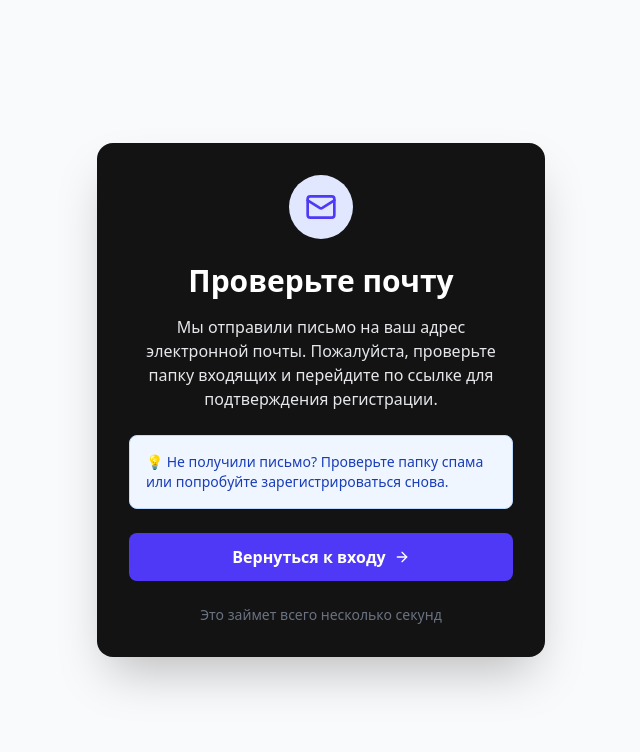
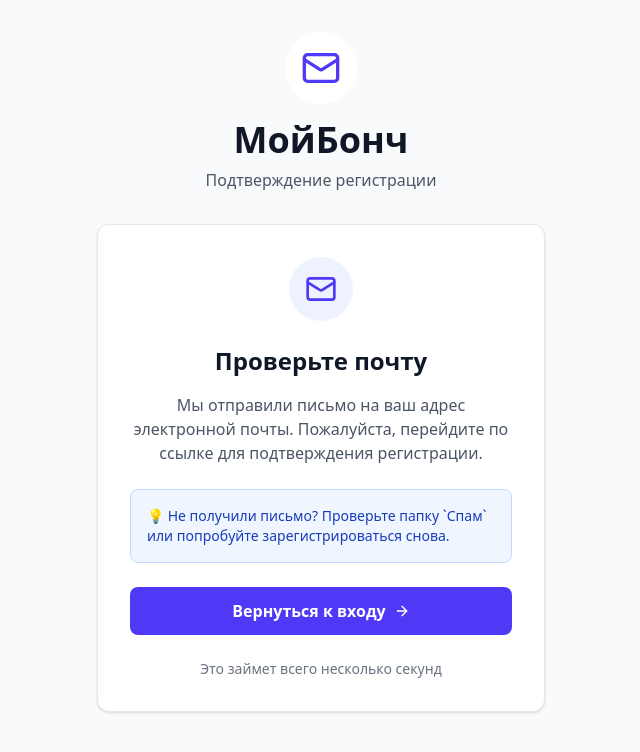
Before and after one commit to jacio1/MyBonch-app, a Next.js app: page /check-email in a window 1280 px wide. Shown: the top 752 px of the page, without its empty margins (319-959 px from the left). Built offline with nearby package versions, Linux system fonts and the light colour scheme; no server answers.

Commit message:
minor changes

```diff
--- a/src/app/(auth)/check-email/page.tsx
+++ b/src/app/(auth)/check-email/page.tsx
@@ -5,39 +5,60 @@ import Link from "next/link";
 
 export default function CheckEmailPage() {
   return (
-    <div className="min-h-screen  flex items-center justify-center p-4">
+    <div className="flex items-center justify-center min-h-[calc(100vh-200px)] p-4 sm:p-8 transition-colors">
       <div className="w-full max-w-md">
-        <div className="bg-[#131313] rounded-2xl shadow-2xl p-6 sm:p-8">
-          <div className="flex justify-center mb-6">
-            <div className="bg-indigo-100 rounded-full p-4">
-              <Mail className="h-8 w-8 text-indigo-600" />
+        {/* Header (как на странице входа) */}
+        <div className="text-center mb-8">
+          <div className="flex justify-center mb-4">
+            <div className="bg-white dark:bg-indigo-900/50 rounded-full p-3 sm:p-4">
+              <Mail className="h-8 w-8 sm:h-10 sm:w-10 text-indigo-600 dark:text-indigo-400" />
             </div>
           </div>
-          <h1 className="text-2xl sm:text-3xl font-bold text-white text-center mb-4">
+          <h1 className="text-3xl sm:text-4xl font-bold text-gray-900 dark:text-white mb-2">
+            МойБонч
+          </h1>
+          <p className="text-gray-600 dark:text-gray-400 text-sm sm:text-base">
+            Подтверждение регистрации
+          </p>
+        </div>
+
+        {/* Карточка с сообщением (как карточка входа) */}
+        <div className="bg-white dark:bg-gray-800 rounded-xl border border-gray-200 dark:border-gray-700 p-6 sm:p-8 shadow-sm">
+          <div className="flex justify-center mb-6">
+            <div className="bg-indigo-50 dark:bg-indigo-900/30 rounded-full p-4">
+              <Mail className="h-8 w-8 text-indigo-600 dark:text-indigo-400" />
+            </div>
+          </div>
+
+          <h2 className="text-xl sm:text-2xl font-bold text-gray-900 dark:text-white text-center mb-4">
             Проверьте почту
-          </h1>
-          <p className="text-gray-200 text-center mb-6 text-sm sm:text-base">
+          </h2>
+
+          <p className="text-gray-600 dark:text-gray-400 text-center mb-6 text-sm sm:text-base">
             Мы отправили письмо на ваш адрес электронной почты. Пожалуйста,
-            проверьте папку входящих и перейдите по ссылке для подтверждения
+             перейдите по ссылке для подтверждения
             регистрации.
           </p>
 
-          <div className="bg-blue-50 border border-blue-200 rounded-lg p-4 mb-6">
-            <p className="text-blue-800 text-sm font-medium">
-              💡 Не получили письмо? Проверьте папку спама или попробуйте
+          {/* Информационный блок (заменён на стилизованный под тёмную тему) */}
+          <div className="bg-blue-50 dark:bg-blue-900/20 border border-blue-200 dark:border-blue-800 rounded-lg p-4 mb-6">
+            <p className="text-blue-800 dark:text-blue-300 text-sm font-medium">
+              💡 Не получили письмо? Проверьте папку `Спам` или попробуйте
               зарегистрироваться снова.
             </p>
           </div>
 
+          {/* Кнопка возврата (как кнопка "Войти" на странице входа) */}
           <Link
             href="/sign-in"
-            className="flex items-center justify-center space-x-2 w-full bg-indigo-600 text-white font-semibold py-3 rounded-lg hover:bg-indigo-700 transition text-sm sm:text-base"
+            className="flex items-center justify-center gap-2 w-full bg-indigo-600 hover:bg-indigo-700 text-white font-semibold py-3 rounded-lg transition text-sm sm:text-base"
           >
             <span>Вернуться к входу</span>
             <ArrowRight className="h-4 w-4" />
           </Link>
 
-          <p className="text-center text-gray-500 text-xs sm:text-sm mt-6">
+          {/* Дополнительная информация (как текст внизу) */}
+          <p className="text-center text-gray-500 dark:text-gray-500 text-xs sm:text-sm mt-6">
             Это займет всего несколько секунд
           </p>
         </div>
--- a/src/app/(auth)/sign-in/page.tsx
+++ b/src/app/(auth)/sign-in/page.tsx
@@ -150,7 +150,7 @@ export default function SignInPage() {
           </div>
 
           {/* Sign Up Link */}
-          <p className="text-center text-gray-600 dark:text-gray-400 text-sm sm:text-base">
+          <p className=" pt-4 text-center text-gray-600 dark:text-gray-400 text-sm sm:text-base">
             Нет аккаунта?{" "}
             <Link
               href="/sign-up"
--- a/src/app/(auth)/sign-up/page.tsx
+++ b/src/app/(auth)/sign-up/page.tsx
@@ -217,7 +217,7 @@ export default function SignUpPage() {
           </div>
 
           {/* Sign In Link */}
-          <p className="text-center text-gray-600 dark:text-gray-400 text-sm sm:text-base">
+          <p className="pt-4 text-center text-gray-600 dark:text-gray-400 text-sm sm:text-base">
             Уже есть аккаунт?{" "}
             <Link
               href="/sign-in"
--- a/src/components/Layout/Header.tsx
+++ b/src/components/Layout/Header.tsx
@@ -57,7 +57,6 @@ export default function Header() {
             </div>
             <div className="text-sm">
               <p className="font-medium text-gray-900 dark:text-white">{userName}</p>
-              <p className="text-xs text-gray-600 dark:text-gray-400">4 курс, ИТПИ</p>
             </div>
           </div>
         </div>
@@ -86,7 +85,6 @@ export default function Header() {
               </div>
               <div className="text-sm">
                 <p className="font-medium text-gray-800 dark:text-white">{userName}</p>
-                <p className="text-xs text-gray-500 dark:text-gray-400">4 курс, ИТПИ</p>
               </div>
             </div>
             <button
--- a/src/components/NotesPage/NoteModal.tsx
+++ b/src/components/NotesPage/NoteModal.tsx
@@ -299,7 +299,7 @@ export function NoteModal() {
                   <span className="font-medium">{formData.subject}</span>
                 </p>
               )}
-              <div className="text-gray-700 dark:text-gray-300 whitespace-pre-wrap">
+              <div className="wrap-break-word text-gray-700 dark:text-gray-300 whitespace-pre-wrap">
                 {formData.content || "Содержание заметки..."}
               </div>
             </div>
--- a/src/hooks/useScheduleForm.ts
+++ /dev/null
@@ -1,60 +0,0 @@
-import { useState, useCallback } from "react";
-import { Timing } from "@/src/types";
-import { SCHEDULE_COLORS } from "../components/features/schedule/constants";
-
-interface ScheduleFormState {
-  day_of_week: number;
-  subject_name: string;
-  start_time: string;
-  end_time: string;
-  room: string;
-  color: string;
-  is_important: boolean;
-}
-
-const initialScheduleForm: ScheduleFormState = {
-  day_of_week: 0,
-  subject_name: "",
-  start_time: "",
-  end_time: "",
-  room: "",
-  color: SCHEDULE_COLORS[0],
-  is_important: false,
-};
-
-export function useScheduleForm(defaultTimings: Timing[]) {
-  const [form, setForm] = useState<ScheduleFormState>(initialScheduleForm);
-
-  const resetForm = useCallback((day: number = 0) => {
-    const firstTiming = defaultTimings[0];
-    setForm({
-      ...initialScheduleForm,
-      day_of_week: day,
-      start_time: firstTiming?.start_time || "",
-      end_time: firstTiming?.end_time || "",
-    });
-  }, [defaultTimings]);
-
-  const updateField = useCallback(<K extends keyof ScheduleFormState>(
-    field: K,
-    value: ScheduleFormState[K]
-  ) => {
-    setForm(prev => ({ ...prev, [field]: value }));
-  }, []);
-
-  const setTiming = useCallback((timing: Timing) => {
-    setForm(prev => ({
-      ...prev,
-      start_time: timing.start_time,
-      end_time: timing.end_time,
-    }));
-  }, []);
-
-  return {
-    form,
-    resetForm,
-    updateField,
-    setTiming,
-    setForm,
-  };
-}
```
